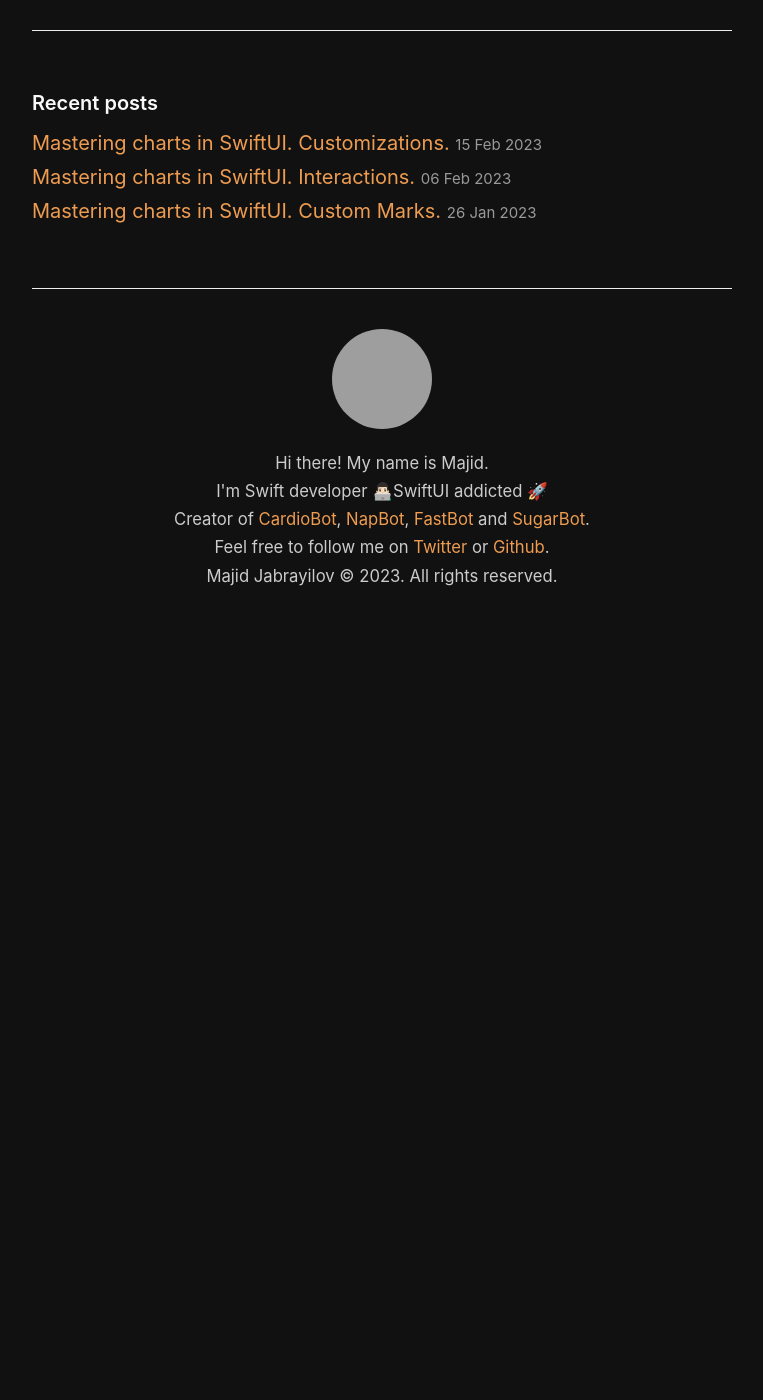
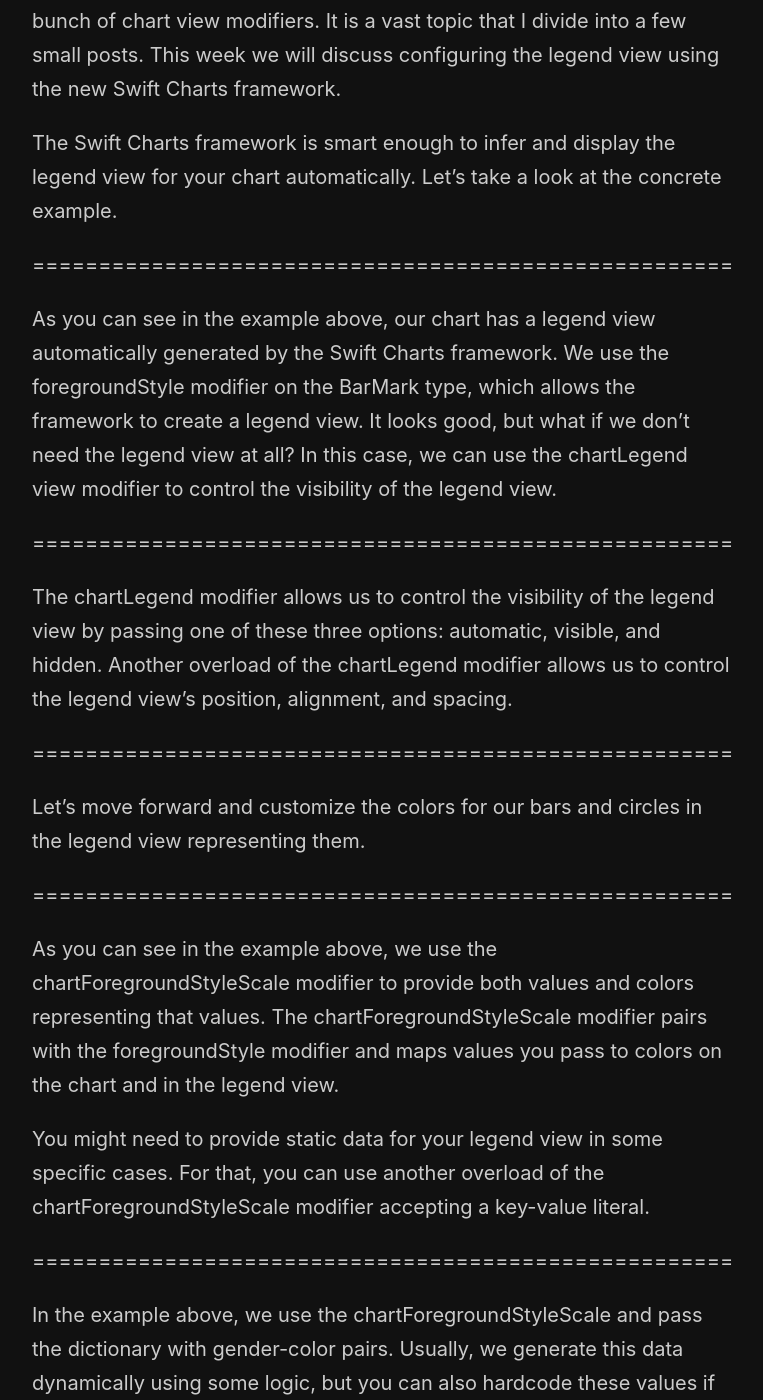
Before and after one commit to mecid/mecid.github.io, a Jekyll site: the page built from _posts/2023-02-22-mastering-charts-in-swiftui-legends.md, in a window 1280 px wide and 1400 px high, scrolled down 306 px. Shown: the whole window, without its empty margins (258-1021 px from the left). Built offline with Jekyll 4.4.1, drawn with Linux system fonts in a browser that asks for light colours; before the commit the page ends 936 px from its top, so only the background shows below that; some of the changed text lies outside the part shown; grey boxes are pictures that could not be loaded.

Commit message:
chart legends post content added

```diff
--- a/_posts/2023-02-22-mastering-charts-in-swiftui-legends.md
+++ b/_posts/2023-02-22-mastering-charts-in-swiftui-legends.md
@@ -2,3 +2,29 @@
 title: Mastering charts in SwiftUI. Legends.
 layout: post
 ---
+
+Last week we started the topic of Swift Chart customization using a bunch of chart view modifiers. It is a vast topic that I divide into a few small posts. This week we will discuss configuring the legend view using the new Swift Charts framework.
+
+The Swift Charts framework is smart enough to infer and display the legend view for your chart automatically. Let's take a look at the concrete example.
+
+=====================================================
+
+As you can see in the example above, our chart has a legend view automatically generated by the Swift Charts framework. We use the foregroundStyle modifier on the BarMark type, which allows the framework to create a legend view. It looks good, but what if we don't need the legend view at all? In this case, we can use the chartLegend view modifier to control the visibility of the legend view.
+
+=====================================================
+
+The chartLegend modifier allows us to control the visibility of the legend view by passing one of these three options: automatic, visible, and hidden. Another overload of the chartLegend modifier allows us to control the legend view's position, alignment, and spacing.
+
+=====================================================
+
+Let's move forward and customize the colors for our bars and circles in the legend view representing them.
+
+=====================================================
+
+As you can see in the example above, we use the chartForegroundStyleScale modifier to provide both values and colors representing that values. The chartForegroundStyleScale modifier pairs with the foregroundStyle modifier and maps values you pass to colors on the chart and in the legend view.
+
+You might need to provide static data for your legend view in some specific cases. For that, you can use another overload of the chartForegroundStyleScale modifier accepting a key-value literal.
+
+=====================================================
+
+In the example above, we use the chartForegroundStyleScale and pass the dictionary with gender-color pairs. Usually, we generate this data dynamically using some logic, but you can also hardcode these values if needed.
```
